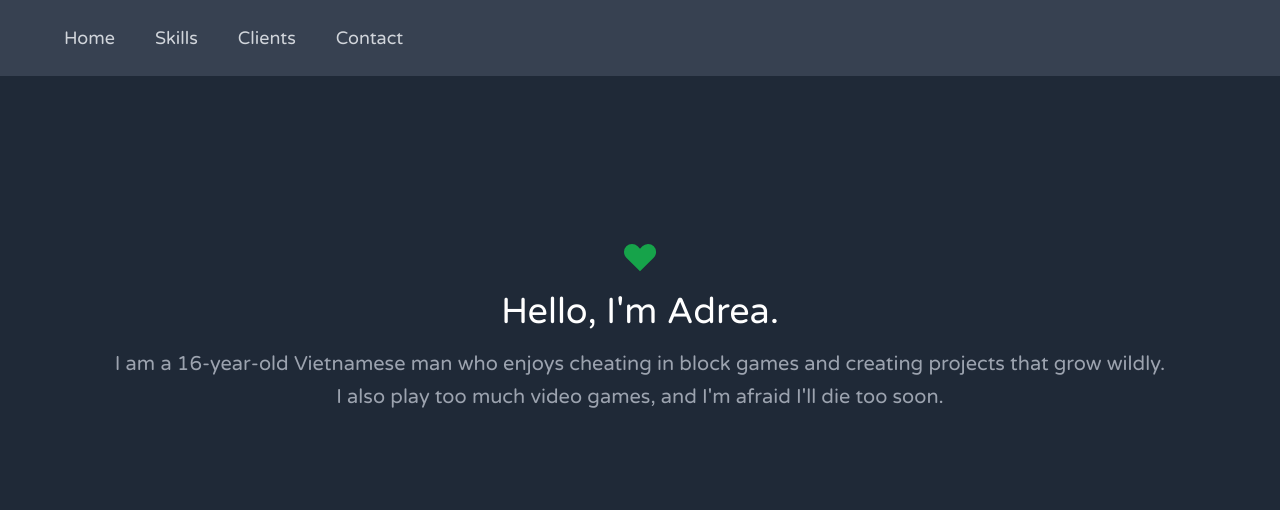
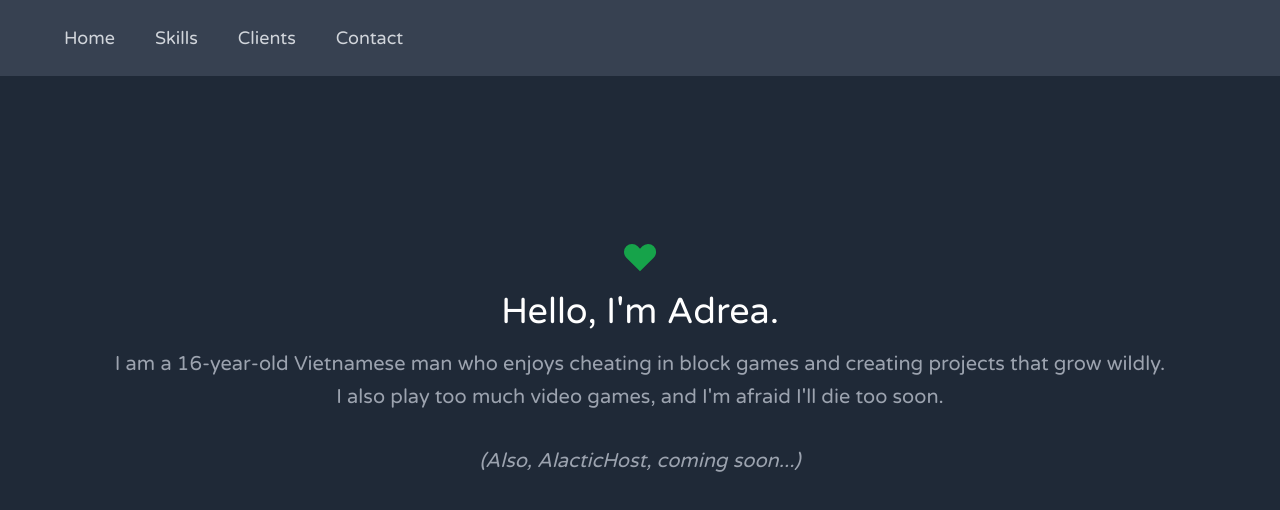
Before and after one commit to adreaisbad/adrea, a React (Create React App) app: page / in a window 1280 px wide. Shown: the top 510 px of the page. Built offline with nearby package versions, Linux system fonts and the light colour scheme.

Commit message:
4th upload.

```diff
--- a/src/sections/Intro.jsx
+++ b/src/sections/Intro.jsx
@@ -18,6 +18,7 @@ export default function Intro() {
               <br /> I also play too much video games, and I'm afraid I'll die
               too soon.
             </p>
+            <p className="italic mb-8 leading-relaxed text-xl text-gray-400">(Also, AlacticHost, coming soon...)</p>
           </div>
         </div>
       </div>
--- a/src/sections/Skills.jsx
+++ b/src/sections/Skills.jsx
@@ -15,7 +15,7 @@ function Languages() {
             </h1>
           </div>
 
-          <table className="min-w-full divide-y divide-gray-700">
+          <table className="min-w-full divide-y divide-gray-500">
             <thead className="bg-gray-600">
               <tr>
                 <th
```
